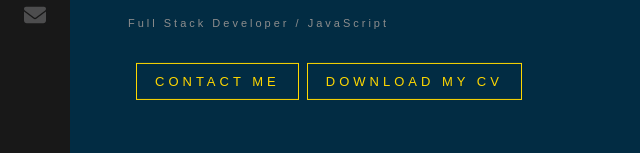
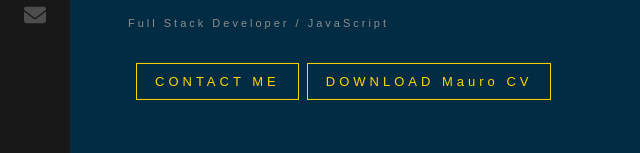
Before and after one commit to MauroMichael/Mauro-s-Portfolio, a React (Create React App) app in the folder mauros-portfolio-react/: page / in a window 1280 px wide. Shown: the part 443-596 px from the top of the page, without its empty margins (0-640 px from the left). Built offline with nearby package versions, Linux system fonts and the light colour scheme.

Commit message:
fourth-depoly

```diff
--- a/mauros-portfolio-react/src/components/Home/index.js
+++ b/mauros-portfolio-react/src/components/Home/index.js
@@ -63,7 +63,7 @@ const Home = () => {
             rel="noopener noreferrer"
             download="MaurosResume.pdf"
           >
-            DOWNLOAD MY CV
+            DOWNLOAD Mauro CV
           </a>
       </div>
     </div>
```
